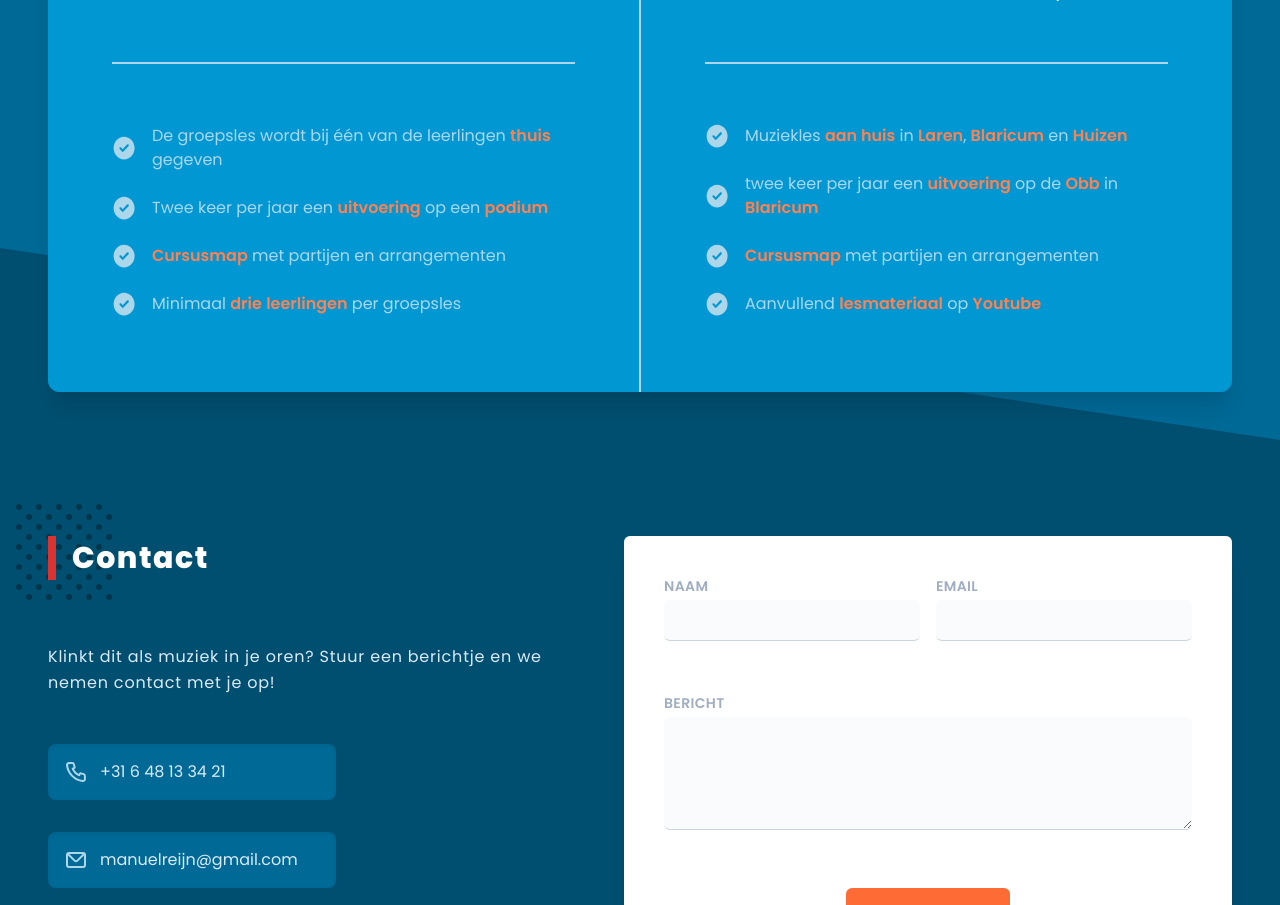
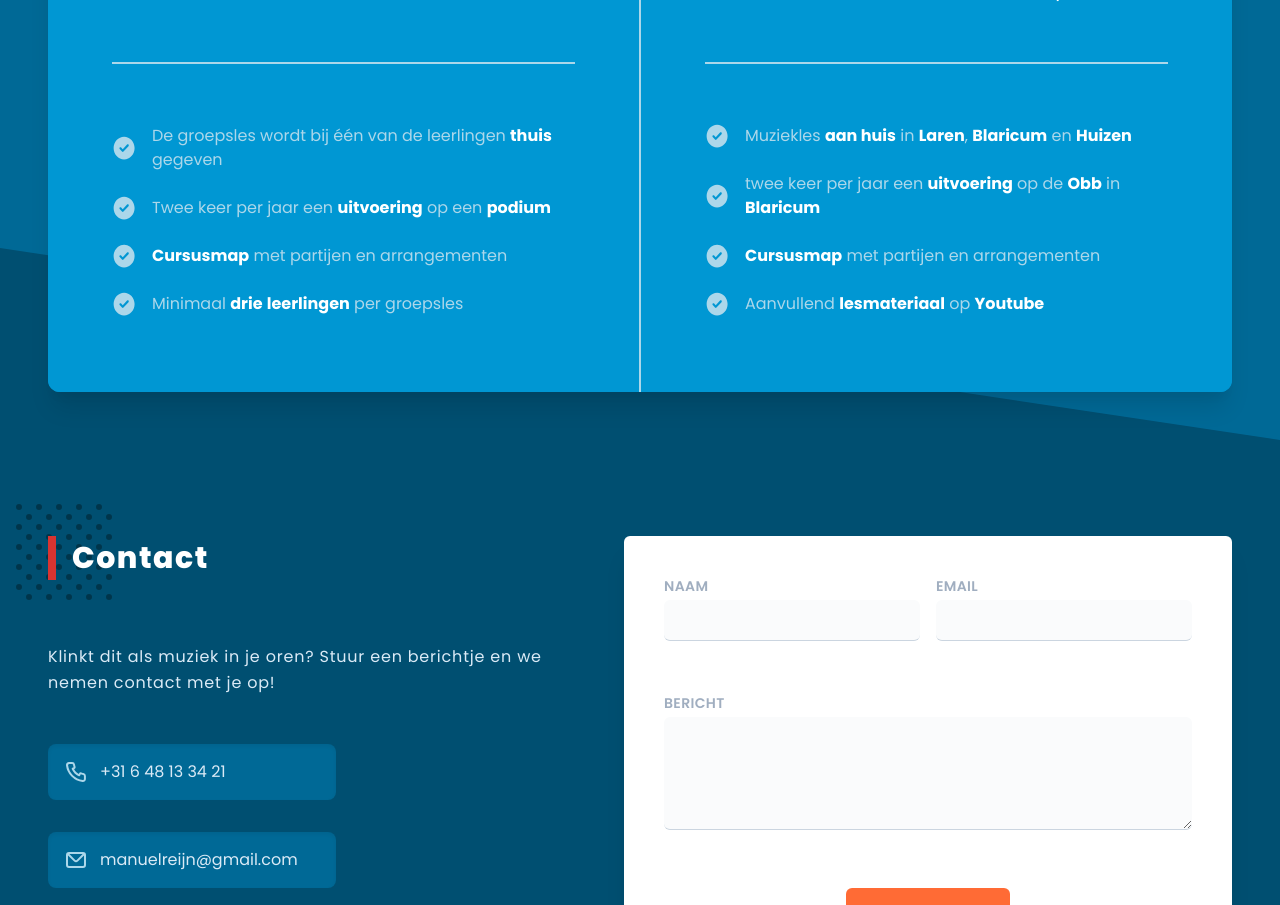
Before and after one commit to yannvanhalewyn/demuziekleraar, a Next.js app: page / in a window 1280 px wide. Shown: the part 3560-4465 px from the top of the page. Built offline with nearby package versions, Linux system fonts and the light colour scheme.

Commit message:
Make pricing features emphasize to white

```diff
--- a/src/components/pricing.js
+++ b/src/components/pricing.js
@@ -146,7 +146,7 @@ export default function Pricing({ pricingModels }) {
                             </svg>
                           </div>
                           <ReactMarkdown
-                            className="gsap-scrolltrigger ml-4 strong-orange-400"
+                            className="gsap-scrolltrigger ml-4 strong-white"
                             children={feature.name}
                           />
                         </div>
```
